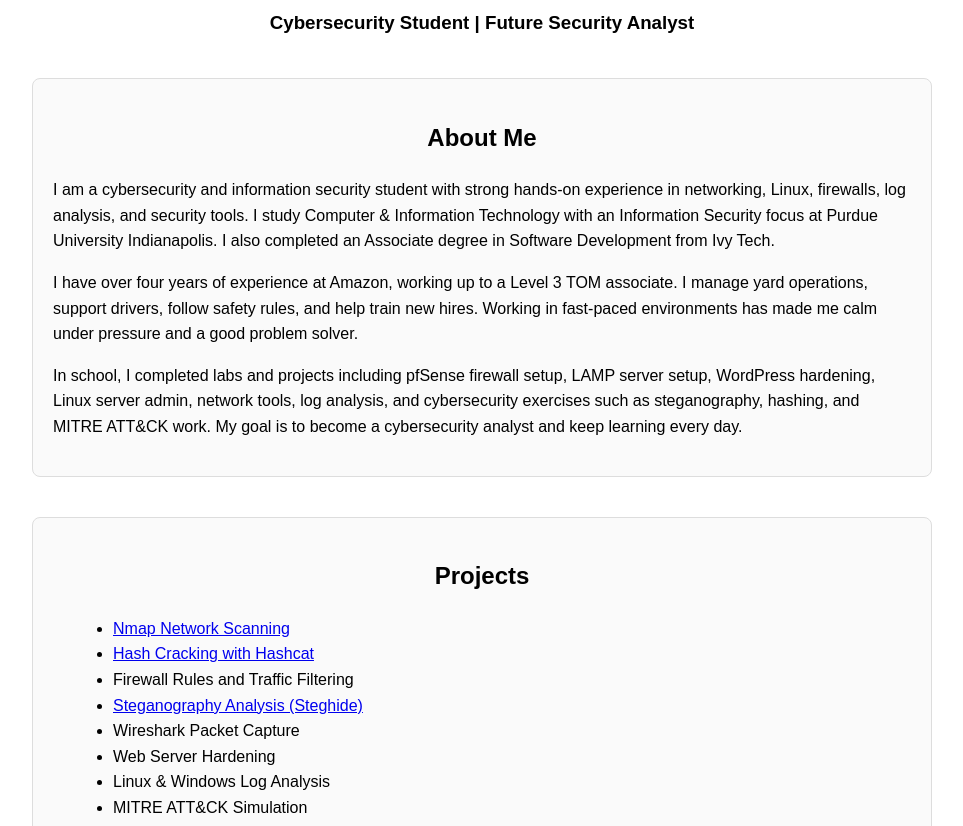
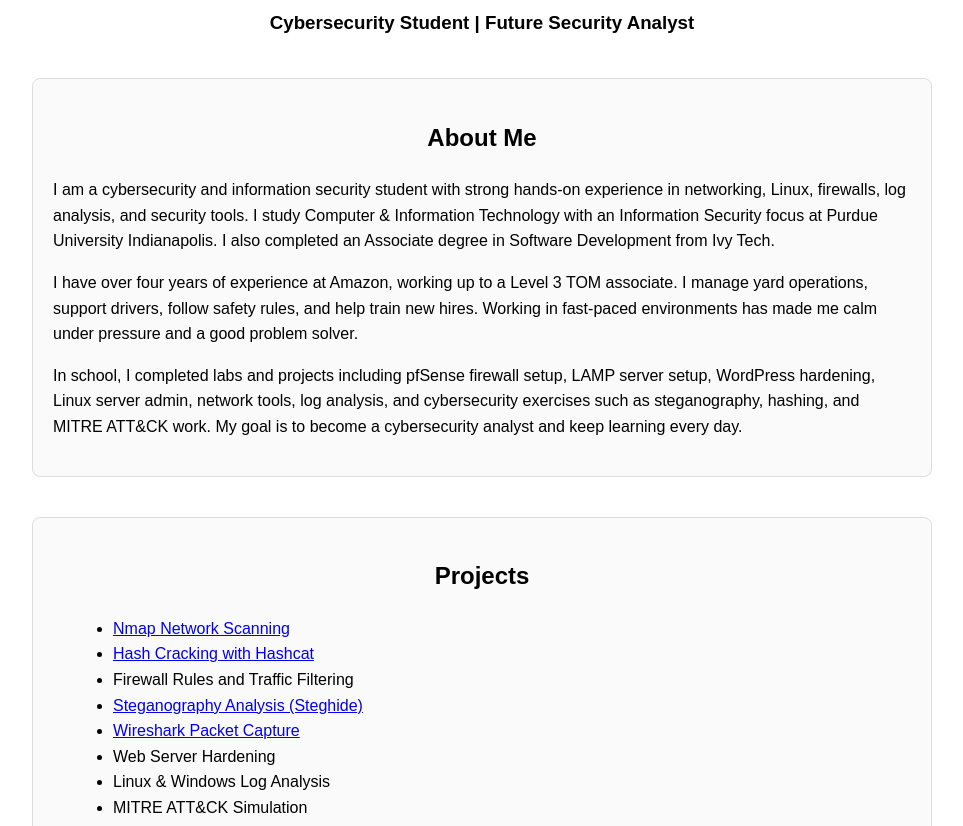
Before and after one commit to manjeetsinghcyber/manjeet-portfolio, a plain HTML site: page index.html in a window 1280 px wide. Shown: the part 126-952 px from the top of the page, without its empty margins (158-1121 px from the left). Drawn offline with Linux system fonts and the light colour scheme.

Commit message:
Update index.html

```diff
--- a/index.html
+++ b/index.html
@@ -59,7 +59,7 @@
             <li><a href="projects/hashcat.html">Hash Cracking with Hashcat</a></li>
             <li>Firewall Rules and Traffic Filtering</li>
             <li><a href="projects/steganalysis.html">Steganography Analysis (Steghide)</a></li>
-            <li>Wireshark Packet Capture</li>
+            <li><a href="projects/wireshark.html">Wireshark Packet Capture</a></li>
             <li>Web Server Hardening</li>
             <li>Linux & Windows Log Analysis</li>
             <li>MITRE ATT&CK Simulation</li>
```
